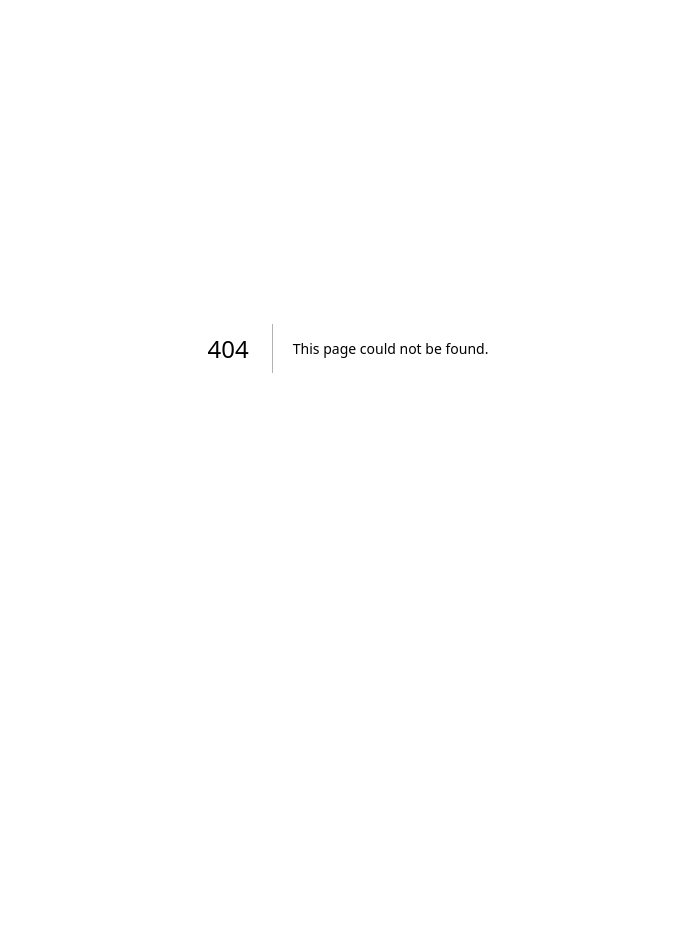
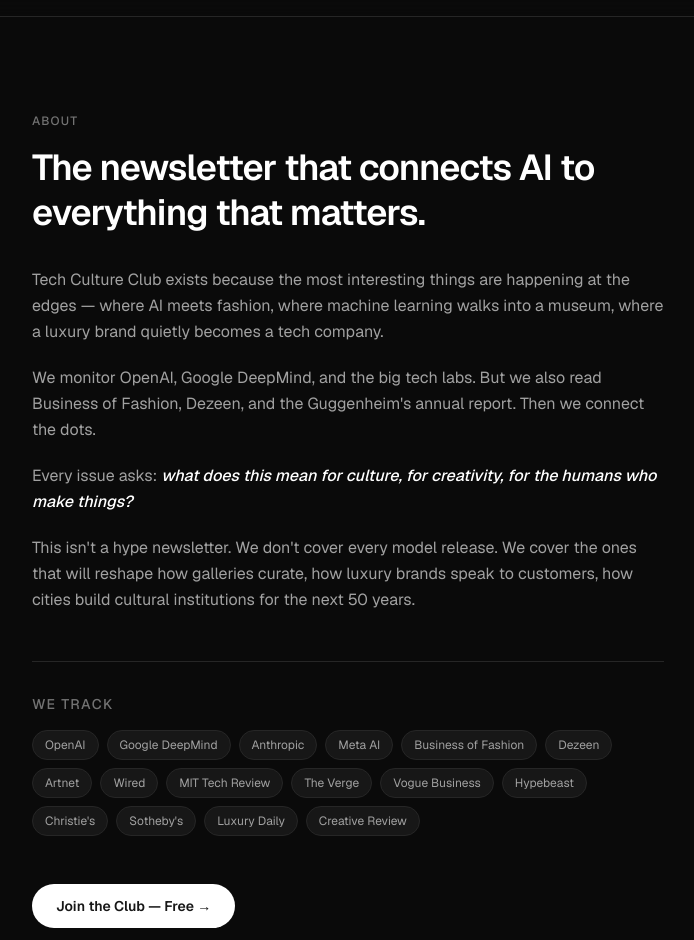
Before and after one commit to JNothing0x/vector-ag-blog, a Next.js app: page /about in a window 1280 px wide. Before the commit this address had no page. Shown: the part 52-992 px from the top of the page, without its empty margins (292-986 px from the left). Before the commit the page ends 800 px from the top, so only its background shows below. Built offline with nearby package versions, Linux system fonts and the light colour scheme.

Commit message:
feat: about page, remove Vector AG branding

```diff
--- /dev/null
+++ b/app/(site)/about/page.tsx
@@ -0,0 +1,81 @@
+'use client'
+import Header from '@/components/Header'
+import { motion } from 'framer-motion'
+import Link from 'next/link'
+
+const fadeUp = {
+  hidden: { opacity: 0, y: 20 },
+  visible: (i: number) => ({
+    opacity: 1, y: 0,
+    transition: { delay: i * 0.1, duration: 0.6, ease: [0.22, 1, 0.36, 1] as [number, number, number, number] }
+  })
+}
+
+export default function AboutPage() {
+  return (
+    <main className="min-h-screen bg-neutral-950">
+      <Header />
+      <div className="max-w-2xl mx-auto px-5 py-16 sm:py-24">
+
+        <motion.p custom={0} variants={fadeUp} initial="hidden" animate="visible"
+          className="text-xs uppercase tracking-widest text-neutral-500 mb-4 font-medium">
+          About
+        </motion.p>
+
+        <motion.h1 custom={1} variants={fadeUp} initial="hidden" animate="visible"
+          className="text-3xl sm:text-4xl font-semibold tracking-tight text-white mb-8 leading-tight">
+          The newsletter that connects AI to everything that matters.
+        </motion.h1>
+
+        <motion.div custom={2} variants={fadeUp} initial="hidden" animate="visible"
+          className="space-y-5 text-neutral-400 leading-relaxed text-base">
+
+          <p>
+            Tech Culture Club exists because the most interesting things are happening at the edges — where AI meets fashion, where machine learning walks into a museum, where a luxury brand quietly becomes a tech company.
+          </p>
+          <p>
+            We monitor OpenAI, Google DeepMind, and the big tech labs. But we also read Business of Fashion, Dezeen, and the Guggenheim's annual report. Then we connect the dots.
+          </p>
+          <p>
+            Every issue asks: <span className="text-white font-medium italic">what does this mean for culture, for creativity, for the humans who make things?</span>
+          </p>
+          <p>
+            This isn't a hype newsletter. We don't cover every model release. We cover the ones that will reshape how galleries curate, how luxury brands speak to customers, how cities build cultural institutions for the next 50 years.
+          </p>
+        </motion.div>
+
+        <motion.div custom={3} variants={fadeUp} initial="hidden" animate="visible"
+          className="mt-12 pt-8 border-t border-neutral-800">
+          <p className="text-sm text-neutral-500 mb-2 uppercase tracking-widest font-medium">We track</p>
+          <div className="flex flex-wrap gap-2 mt-4">
+            {[
+              'OpenAI', 'Google DeepMind', 'Anthropic', 'Meta AI',
+              'Business of Fashion', 'Dezeen', 'Artnet', 'Wired',
+              'MIT Tech Review', 'The Verge', 'Vogue Business', 'Hypebeast',
+              'Christie\'s', 'Sotheby\'s', 'Luxury Daily', 'Creative Review'
+            ].map(source => (
+              <span key={source} className="text-xs bg-neutral-900 border border-neutral-800 text-neutral-400 px-3 py-1.5 rounded-full">
+                {source}
+              </span>
+            ))}
+          </div>
+        </motion.div>
+
+        <motion.div custom={4} variants={fadeUp} initial="hidden" animate="visible"
+          className="mt-12">
+          <Link href="/subscribe"
+            className="inline-block bg-white text-neutral-900 font-semibold px-6 py-3 rounded-full text-sm hover:bg-neutral-200 transition-colors">
+            Join the Club — Free →
+          </Link>
+        </motion.div>
+
+      </div>
+
+      <footer className="border-t border-neutral-800 mt-12">
+        <div className="max-w-4xl mx-auto px-5 py-8 text-xs text-neutral-600">
+          © 2026 Tech Culture Club
+        </div>
+      </footer>
+    </main>
+  )
+}
--- a/app/(site)/page.tsx
+++ b/app/(site)/page.tsx
@@ -25,7 +25,7 @@
 
       <footer className="border-t border-neutral-800 mt-12">
         <div className="max-w-4xl mx-auto px-5 py-8 flex flex-col sm:flex-row items-center justify-between gap-3 text-xs text-neutral-600">
-          <span>© 2026 Vector AG · Tech Culture Club</span>
+          <span>© 2026 Tech Culture Club</span>
           <div className="flex gap-5">
             <a href="/subscribe" className="hover:text-neutral-400 transition-colors">Subscribe</a>
             <a href="/about" className="hover:text-neutral-400 transition-colors">About</a>
--- a/app/(site)/subscribe/page.tsx
+++ b/app/(site)/subscribe/page.tsx
@@ -34,7 +34,7 @@
           animate={{ opacity: 1, y: 0 }}
           transition={{ duration: 0.6, ease: [0.22, 1, 0.36, 1] }}
         >
-          <p className="text-xs uppercase tracking-widest text-neutral-500 mb-4 font-medium">Vector AG</p>
+          <p className="text-xs uppercase tracking-widest text-neutral-500 mb-4 font-medium">Tech Culture Club</p>
           <h1 className="text-3xl sm:text-4xl font-semibold tracking-tight text-white mb-4 leading-tight">
             Join the Club.
           </h1>
--- a/app/api/subscribe/route.ts
+++ b/app/api/subscribe/route.ts
@@ -31,7 +31,7 @@
           <p style="color: #525252; line-height: 1.6; margin-bottom: 32px;">
             First issue lands next Wednesday. Stay curious.
           </p>
-          <p style="color: #171717; font-weight: 500;">— John, Vector AG</p>
+          <p style="color: #171717; font-weight: 500;">— Tech Culture Club</p>
           <hr style="border: none; border-top: 1px solid #e5e5e5; margin: 32px 0;" />
           <p style="color: #a3a3a3; font-size: 12px;">Tech Culture Club · vector.ag</p>
         </div>
--- a/app/layout.tsx
+++ b/app/layout.tsx
@@ -6,10 +6,10 @@
 
 export const metadata: Metadata = {
   title: 'Tech Culture Club | AI × Culture',
-  description: 'Where artificial intelligence meets cultural institutions. Case studies, deep dives, and frameworks for museums, galleries, and luxury brands.',
+  description: 'Where AI meets culture, fashion, luxury, and art. Deep dives and signals from the intersection of technology and creative industries.',
   openGraph: {
     title: 'Tech Culture Club',
-    description: 'AI × Culture by Vector AG',
+    description: 'Where AI meets culture, fashion, and art.',
     type: 'website',
   },
 }
--- a/components/AnimationUtils.tsx
+++ b/components/AnimationUtils.tsx
@@ -6,7 +6,7 @@
   'AI × Museums', 'Digital Culture', 'Generative Art',
   'Luxury × AI', 'Gallery Tech', 'Creative Machines',
   'Cultural Intelligence', 'AI Curation', 'Future of Art',
-  'Algorithmic Beauty', 'Human × Machine', 'Vector AG',
+  'Algorithmic Beauty', 'Human × Machine', 'Tech Culture Club',
 ]
 
 function TickerItem({ text }: { text: string }) {
--- a/components/Header.tsx
+++ b/components/Header.tsx
@@ -11,7 +11,7 @@
       <div className="max-w-4xl mx-auto px-5 py-4 flex items-center justify-between">
         <Link href="/" className="flex flex-col" onClick={() => setOpen(false)}>
           <span className="text-base font-semibold tracking-tight text-white leading-tight">Tech Culture Club</span>
-          <span className="text-xs text-neutral-500">AI × Culture · Vector AG</span>
+          <span className="text-xs text-neutral-500">AI × Culture</span>
         </Link>
 
         {/* Desktop nav */}
--- a/components/Hero.tsx
+++ b/components/Hero.tsx
@@ -23,7 +23,7 @@
         animate="visible"
         className="text-xs uppercase tracking-widest text-neutral-500 mb-5 font-medium"
       >
-        The intersection of AI + culture
+        AI × Culture × The World
       </motion.p>
 
       <motion.h1
```
